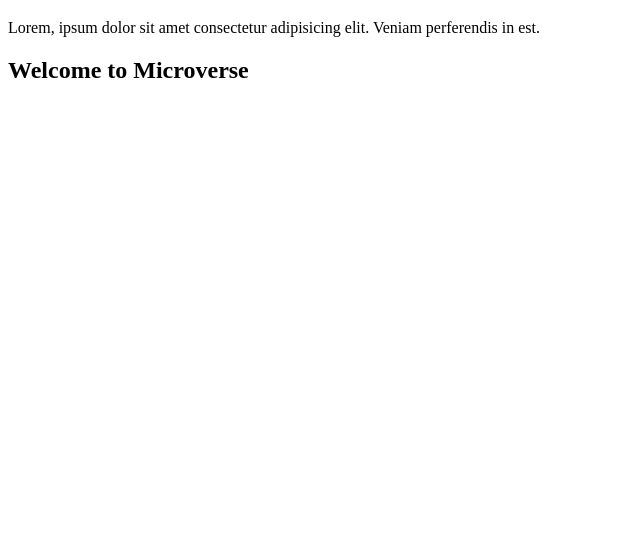
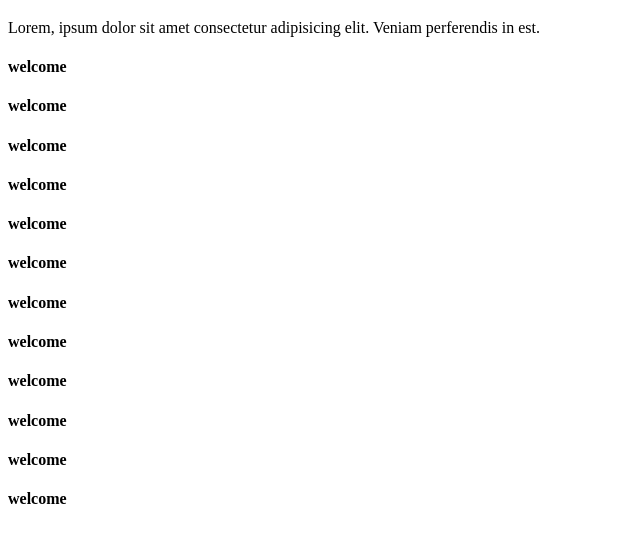
Before and after one commit to yessiho/korkdone, a plain HTML site: page index.html in a window 1280 px wide. Shown: the part 61-604 px from the top of the page, without its empty margins (0-640 px from the left). Drawn offline with Linux system fonts and the light colour scheme.

Commit message:
Update index.html

```diff
--- a/index.html
+++ b/index.html
@@ -9,6 +9,17 @@
 <body>
     <h1>Hello World!</h1>
     <p>Lorem, ipsum dolor sit amet consectetur adipisicing elit. Veniam perferendis in est.</p>
-    <h2>Welcome to Microverse</h2>
+    <h4>welcome</h4>
+    <h4>welcome</h4>
+    <h4>welcome</h4>
+    <h4>welcome</h4>
+    <h4>welcome</h4>
+    <h4>welcome</h4>
+    <h4>welcome</h4>
+    <h4>welcome</h4>
+    <h4>welcome</h4>
+    <h4>welcome</h4>
+    <h4>welcome</h4>
+    <h4>welcome</h4>
 </body>
 </html>
```
